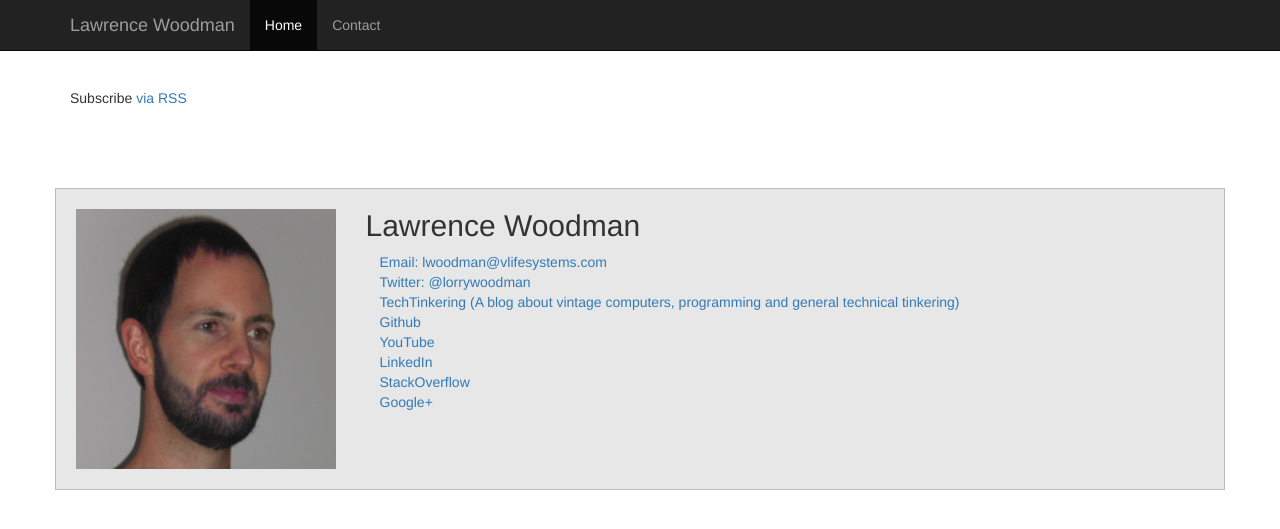
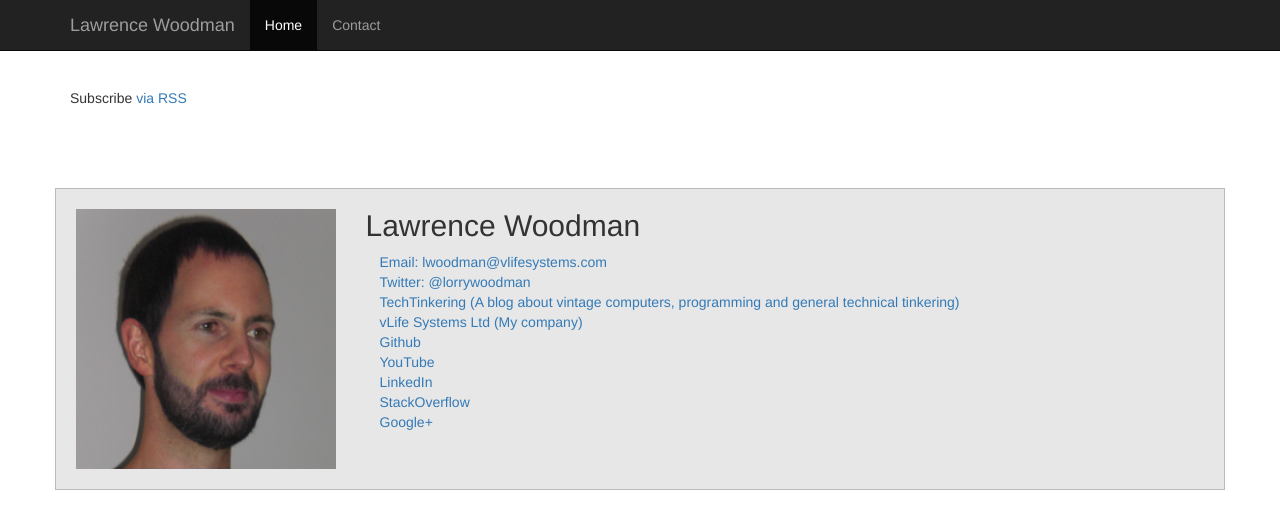
Before and after one commit to lawrencewoodman/lawrencewoodman.github.io, a Jekyll site: the page built from index.html, in a window 1280 px wide and 900 px high. Shown: the top 529 px of the window. Built offline with Jekyll 4.4.1, drawn with Linux system fonts in a browser that asks for light colours.

Commit message:
Add link to vLife Systems for contact

```diff
--- a/_includes/footer.html
+++ b/_includes/footer.html
@@ -12,6 +12,7 @@
           <li><a href="mailto:lwoodman@vlifesystems.com" itemprop="email">Email: lwoodman@vlifesystems.com</a></li>
           <li><a href="http://twitter.com/lorrywoodman">Twitter: @lorrywoodman</a></li>
           <li><a href="http://techtinkering.com">TechTinkering (A blog about vintage computers, programming and general technical tinkering)</a></li>
+          <li itemtype="http://schema.org/Organization" itemscope="" itemprop="worksFor"><a href="http://vlifesystems.com" itemprop="url"><span itemprop="name">vLife Systems Ltd (My company)</span></a></li>
           <li><a href="https://github.com/lawrencewoodman">Github</a></li>
           <li><a href="https://www.youtube.com/user/LawrenceWoodman">YouTube</a></li>
          <li><a href="http://uk.linkedin.com/in/lawrencewoodman">LinkedIn</a></li>
```
